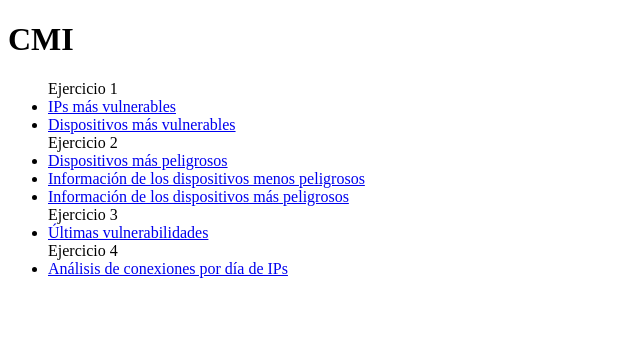
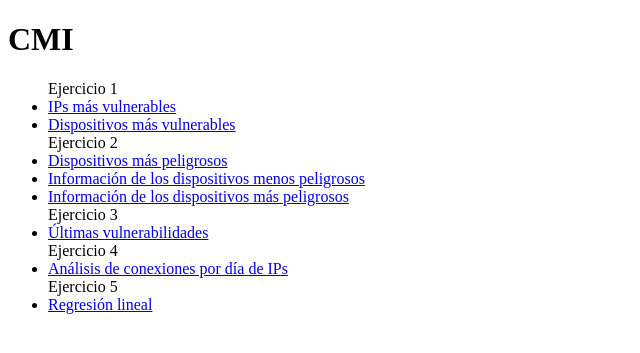
Before and after one commit to AlejandroFdezGarcia/Practica2SI, a Flask app: page / in a window 1280 px wide. Shown: the top 353 px of the page, without its empty margins (0-640 px from the left). Run offline with Flask 3, Linux system fonts and the light colour scheme.

Commit message:
Intento Ej 4

```diff
--- a/templates/index.html
+++ b/templates/index.html
@@ -17,6 +17,8 @@
         <li><a href="/vulnerabilities">Últimas vulnerabilidades</a></li>
         <a>Ejercicio 4</a>
         <li><a href="/select_day">Análisis de conexiones por día de IPs</a></li>
+        <a>Ejercicio 5</a>
+        <li><a href="/linearRegression">Regresión lineal</a></li>
     </ul>
 </body>
 </html>
```
